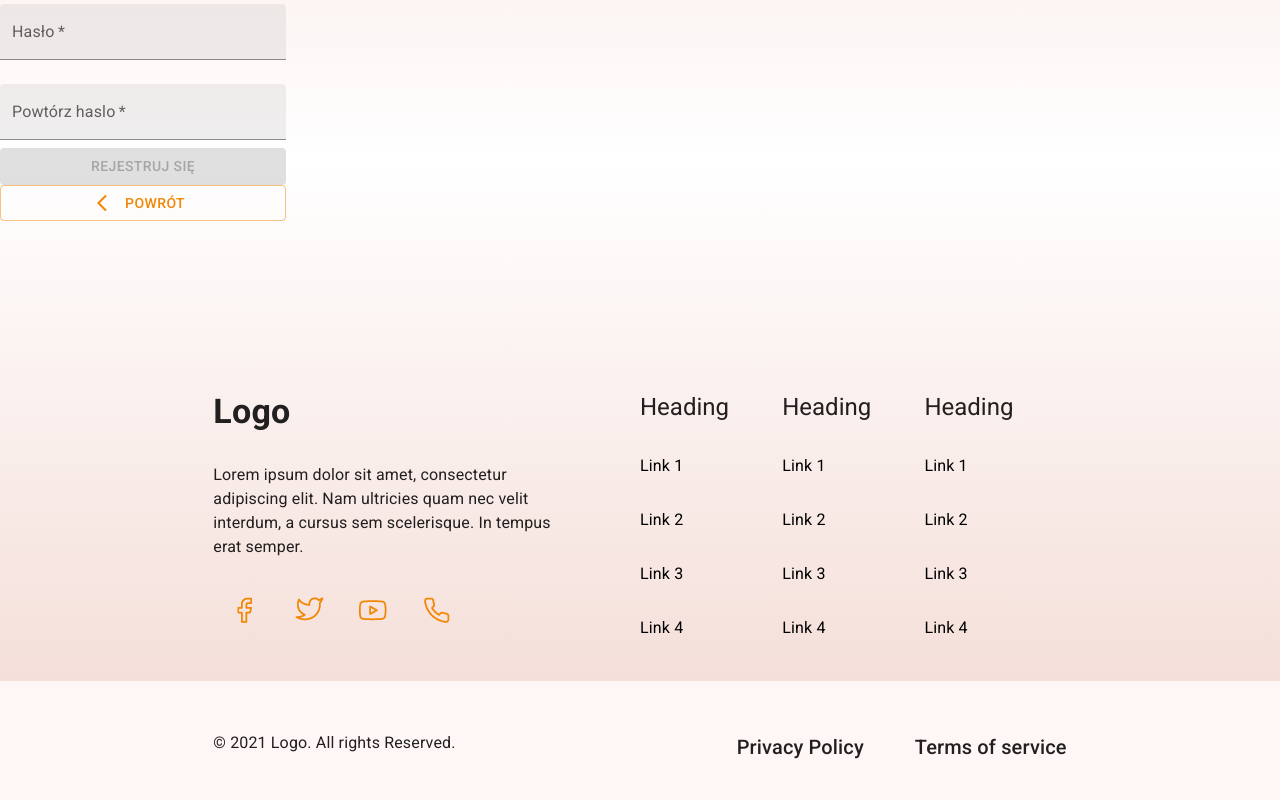
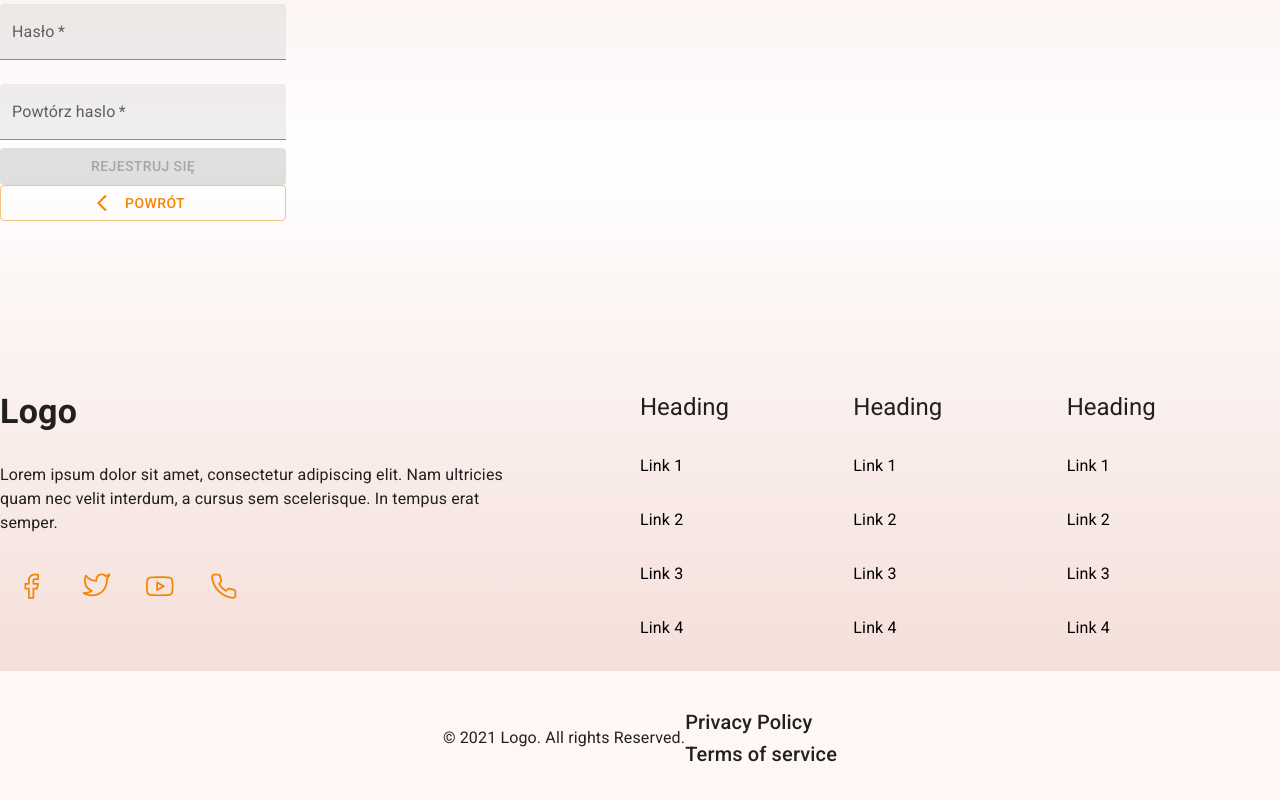
Before and after one commit to marcinz1983/TutoringOffer, a React (Create React App) app in the folder src/main/react/: page /register in a window 1280 px wide. Shown: the part 490-1290 px from the top of the page. Built offline with nearby package versions, Linux system fonts and the light colour scheme; no server answers.

Commit message:
El 90 (#52)
* fixed errors, only left warns for unused vars

* more grid fixes

```diff
--- a/src/main/react/src/App.tsx
+++ b/src/main/react/src/App.tsx
@@ -64,6 +64,7 @@ function App() {
     .then(data => getAllOffers(data)));
   }
 
+
   return (
     <ThemeProvider theme={mainTheme}>
       <div className="App">
--- a/src/main/react/src/components/Footer/Footer.tsx
+++ b/src/main/react/src/components/Footer/Footer.tsx
@@ -16,8 +16,9 @@ export const Footer = () => {
   const socialIcons = [facebookIcon, twitterIcon, youtubeIcon, phoneIcon];
 
   return (
-    <Grid container lg={12} sx={styles.footerContainer}>
-      <Grid container xs={11} lg={8} sx={{justifyContent: 'space-between'}}>
+    <Grid container columns={12} sx={styles.footerContainer}>
+      <Grid container columns={12} sx={{justifyContent: 'space-between'}}>
+
         <Grid item sm={12} lg={5}>
           <Typography variant="h4" sx={styles.footerLogoTypography}>
             Logo
@@ -25,7 +26,8 @@ export const Footer = () => {
           <Typography variant="body1">{FOOTER_LOGO_TEXT}</Typography>
           <ul style={styles.ul}>
             {socialIcons.map((icon) => (
-              <li>
+              <li key={icon.toString()}>
+
                 <Button>
                   <img src={icon} alt={icon.toString()} />
                 </Button>
@@ -49,8 +51,8 @@ export const Footer = () => {
         </Grid>
       </Grid>
 
-      <Grid container xs={12} sx={styles.footerWhiteBar}>
-        <Grid item xs={11} sm={11} md={11} lg={8} sx={styles.footerWhiteBarGridItem}>
+      <Grid container columns={12} sx={styles.footerWhiteBar}>
+        <Grid item xs={11} sm={11} md={11} lg={8} sx={styles.footerWhiteBar}>
           <Typography variant="body1">{FOOTER_COPYRIGHT_TEXT}</Typography>
           <span>
             <Typography variant="h6">{FOOTER_WHITEBAR_PRIVACY}</Typography>
--- a/src/main/react/src/components/Footer/FooterLinks.tsx
+++ b/src/main/react/src/components/Footer/FooterLinks.tsx
@@ -14,22 +14,22 @@ export const FooterLinks = () => {
     <div>
       <Typography variant="h5">{FOOTER_HEADING}</Typography>
       <ul style={styles.footerRightUl}>
-        <li style={styles.footerRightLi}>
+        <li style={styles.footerRightLi} key={FOOTER_LINK_1_TEXT}>
           <Link to="#" style={styles.footerRightLiLink}>
             {FOOTER_LINK_1_TEXT}
           </Link>
         </li>
-        <li style={styles.footerRightLi}>
+        <li style={styles.footerRightLi} key={FOOTER_LINK_2_TEXT}>
           <Link to="#" style={styles.footerRightLiLink}>
             {FOOTER_LINK_2_TEXT}
           </Link>
         </li>
-        <li style={styles.footerRightLi}>
+        <li style={styles.footerRightLi} key={FOOTER_LINK_3_TEXT}>
           <Link to="#" style={styles.footerRightLiLink}>
             {FOOTER_LINK_3_TEXT}
           </Link>
         </li>
-        <li style={styles.footerRightLi}>
+        <li style={styles.footerRightLi} key={FOOTER_LINK_4_TEXT}>
           <Link to="#" style={styles.footerRightLiLink}>
             {FOOTER_LINK_4_TEXT}
           </Link>
--- a/src/main/react/src/index.scss
+++ b/src/main/react/src/index.scss
@@ -40,6 +40,7 @@ I have no idea how to set it up in theme correctly without typescript errors.
     border-radius: 10px;
     border: 3px solid #ffffff;
   }
+
   .App {
     overflow-x: hidden;
   }
--- a/src/main/react/src/pages/Homepage/ClientsSaySection.tsx
+++ b/src/main/react/src/pages/Homepage/ClientsSaySection.tsx
@@ -44,7 +44,8 @@ export const ClientsSaySection = () => {
   ];
 
   return (
-    <Grid container xs={11} sm={11} lg={8}>
+    <Grid container columns={12}>
+
       <Typography variant="h3" sx={styles.offerTilesTitle}>
         {HOMEPAGE_CLIENTSSAY_TITLE}
       </Typography>
--- a/src/main/react/src/pages/Homepage/HomepageOffersTiles.tsx
+++ b/src/main/react/src/pages/Homepage/HomepageOffersTiles.tsx
@@ -339,20 +339,22 @@ export const HomepageOffersTiles = () => {
 
   return (
     <>
-      <Grid container xs={11} lg={8}>
+      <Grid container columns={8}>
         <Typography variant="h3" sx={styles.offerTilesTitle}>
           {HOMEPAGE_OFFERSTILES_TITLE}
         </Typography>
       </Grid>
       <Grid container columns={12} spacing={2} sx={styles.offerTilesContainer}>
         {fakeData.slice(0, 18).map((item) => (
-          <Grid item lg={2} md={4} sm={6} xs={6} key={item.uuid}>
+
+          <Grid item xs={6} sm={6} md={4} lg={2} key={item.uuid}>
+
             <Paper sx={styles.offerGridItem}>
                {item.backgroundDescription}
             </Paper>
           </Grid>
         ))}
       </Grid>
-      </>
+    </>
   );
 };
```
